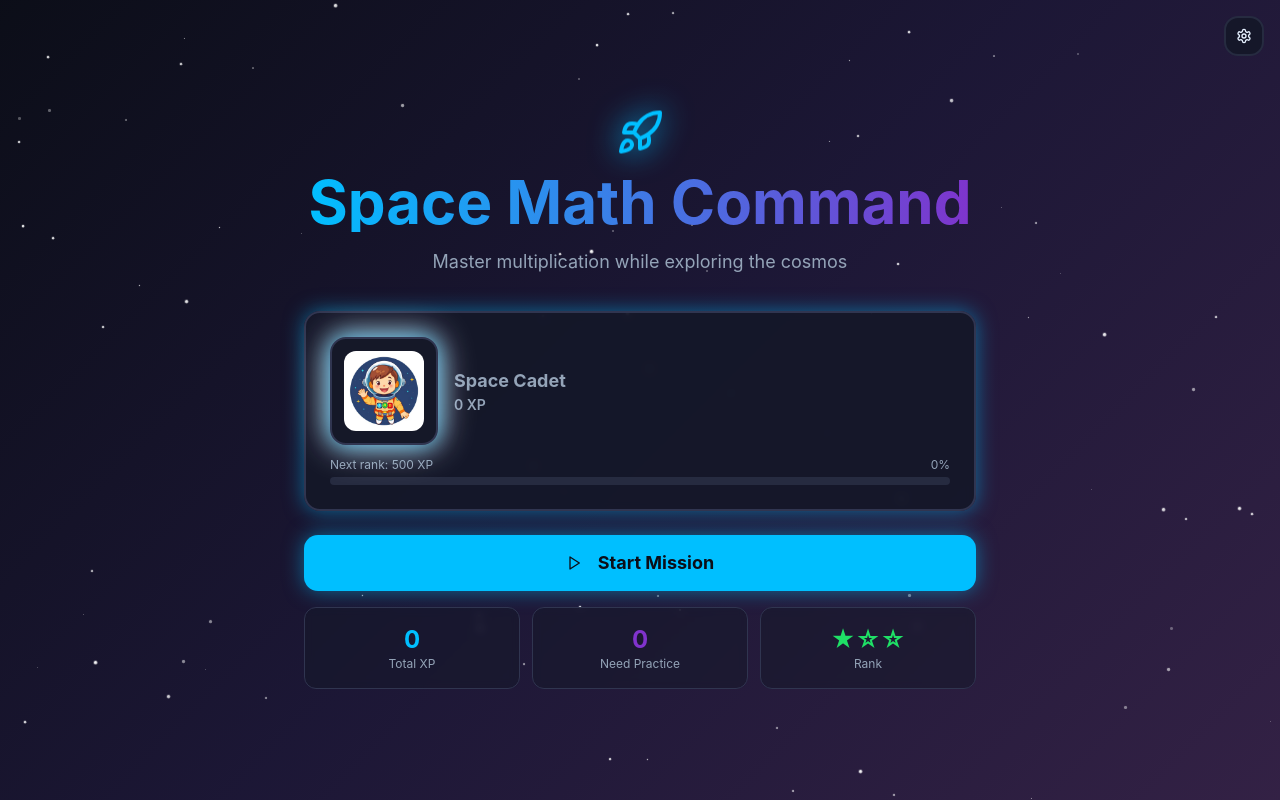
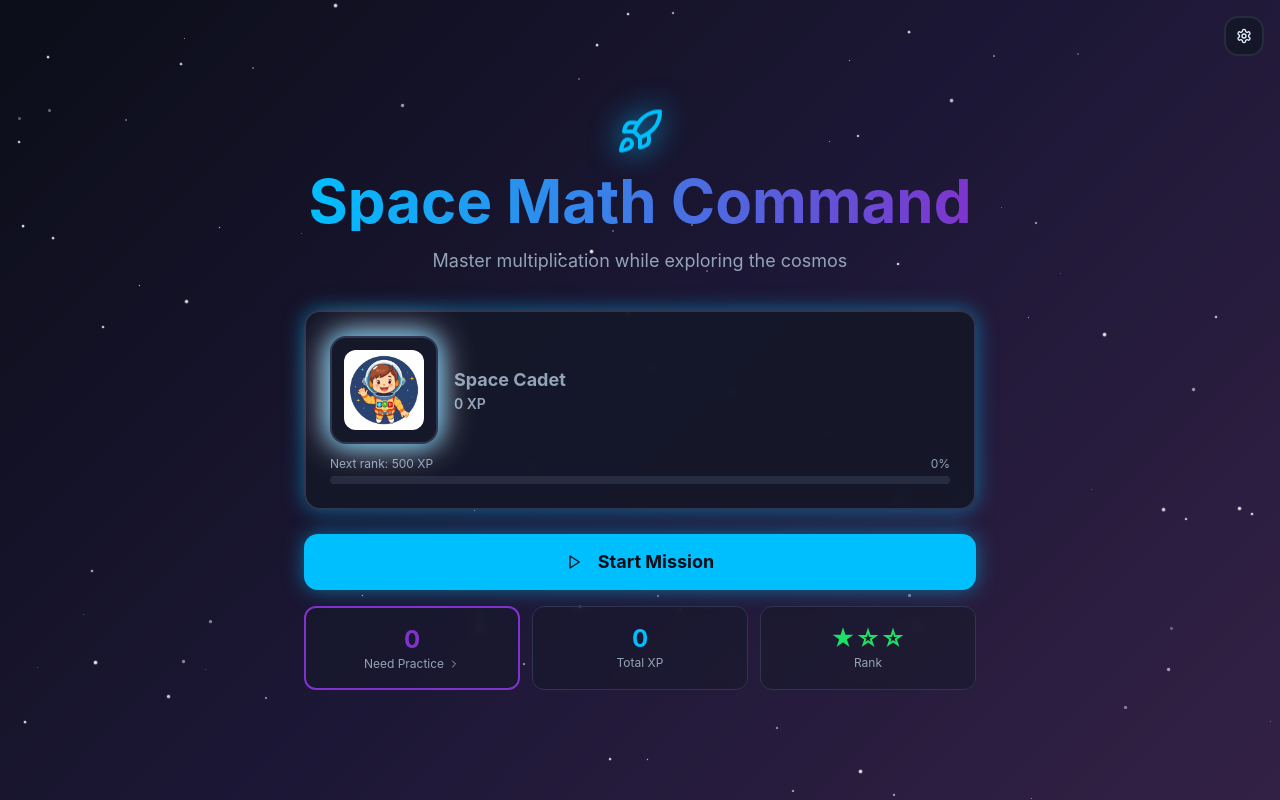
Before and after one commit to Oggie110/space-math-command, a React (Vite) app: page / in a window 1280 px wide. Built offline with nearby package versions, Linux system fonts and the light colour scheme; the HTML template or start-up script is replaced by a standard one.

Commit message:
Refactor "Need Practice" stat display

```diff
--- a/src/pages/Home.tsx
+++ b/src/pages/Home.tsx
@@ -6,7 +6,7 @@ import { RankBadge, getRankFromXP } from '@/components/RankBadge';
 import { loadPlayerStats } from '@/utils/gameLogic';
 import { SettingsDialog } from '@/components/SettingsDialog';
 import { WeakAreasDialog } from '@/components/WeakAreasDialog';
-import { Rocket, Play, Settings } from 'lucide-react';
+import { Rocket, Play, Settings, ChevronRight } from 'lucide-react';
 
 const Home = () => {
   const navigate = useNavigate();
@@ -65,18 +65,21 @@ const Home = () => {
           </Button>
 
           <div className="grid grid-cols-3 gap-3 text-center">
-            <div className="bg-card/50 backdrop-blur-sm border border-border rounded-xl p-4">
-              <div className="text-2xl font-bold text-primary">{stats.totalXP}</div>
-              <div className="text-xs text-muted-foreground">Total XP</div>
-            </div>
             <div
-              className="bg-card/50 backdrop-blur-sm border border-border rounded-xl p-4 cursor-pointer hover:bg-card/70 transition-colors"
+              className="bg-card/50 backdrop-blur-sm border-2 border-secondary rounded-xl p-4 cursor-pointer hover:bg-card/70 hover:border-secondary/80 transition-all hover:scale-[1.02] relative group"
               onClick={() => setWeakAreasOpen(true)}
             >
               <div className="text-2xl font-bold text-secondary">
                 {Object.keys(stats.weakAreas).length}
               </div>
-              <div className="text-xs text-muted-foreground">Need Practice</div>
+              <div className="text-xs text-muted-foreground flex items-center justify-center gap-1">
+                Need Practice
+                <ChevronRight className="w-3 h-3 group-hover:translate-x-0.5 transition-transform" />
+              </div>
+            </div>
+            <div className="bg-card/50 backdrop-blur-sm border border-border rounded-xl p-4">
+              <div className="text-2xl font-bold text-primary">{stats.totalXP}</div>
+              <div className="text-xs text-muted-foreground">Total XP</div>
             </div>
             <div className="bg-card/50 backdrop-blur-sm border border-border rounded-xl p-4">
               <div className="text-2xl font-bold text-success">
```
